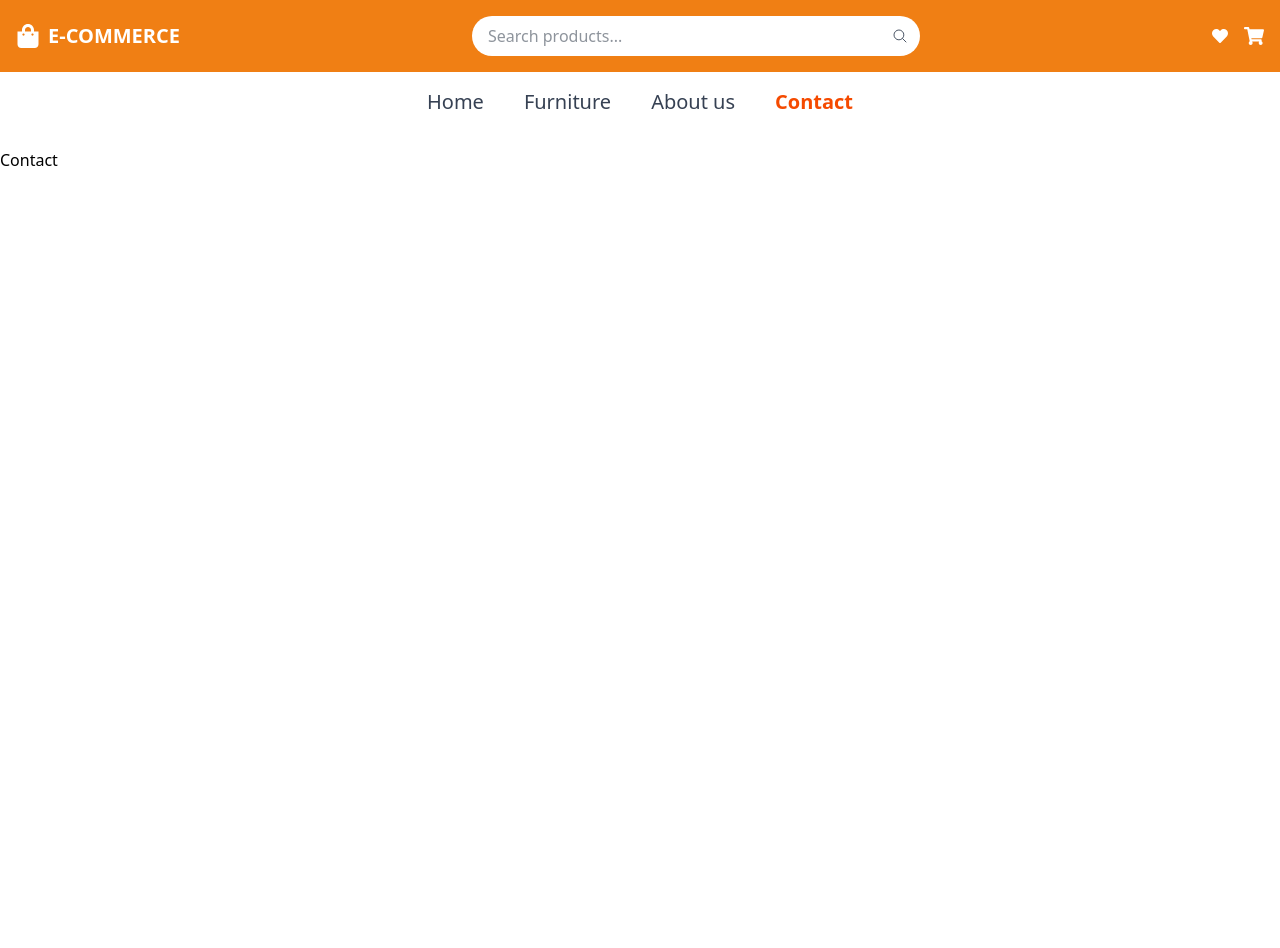
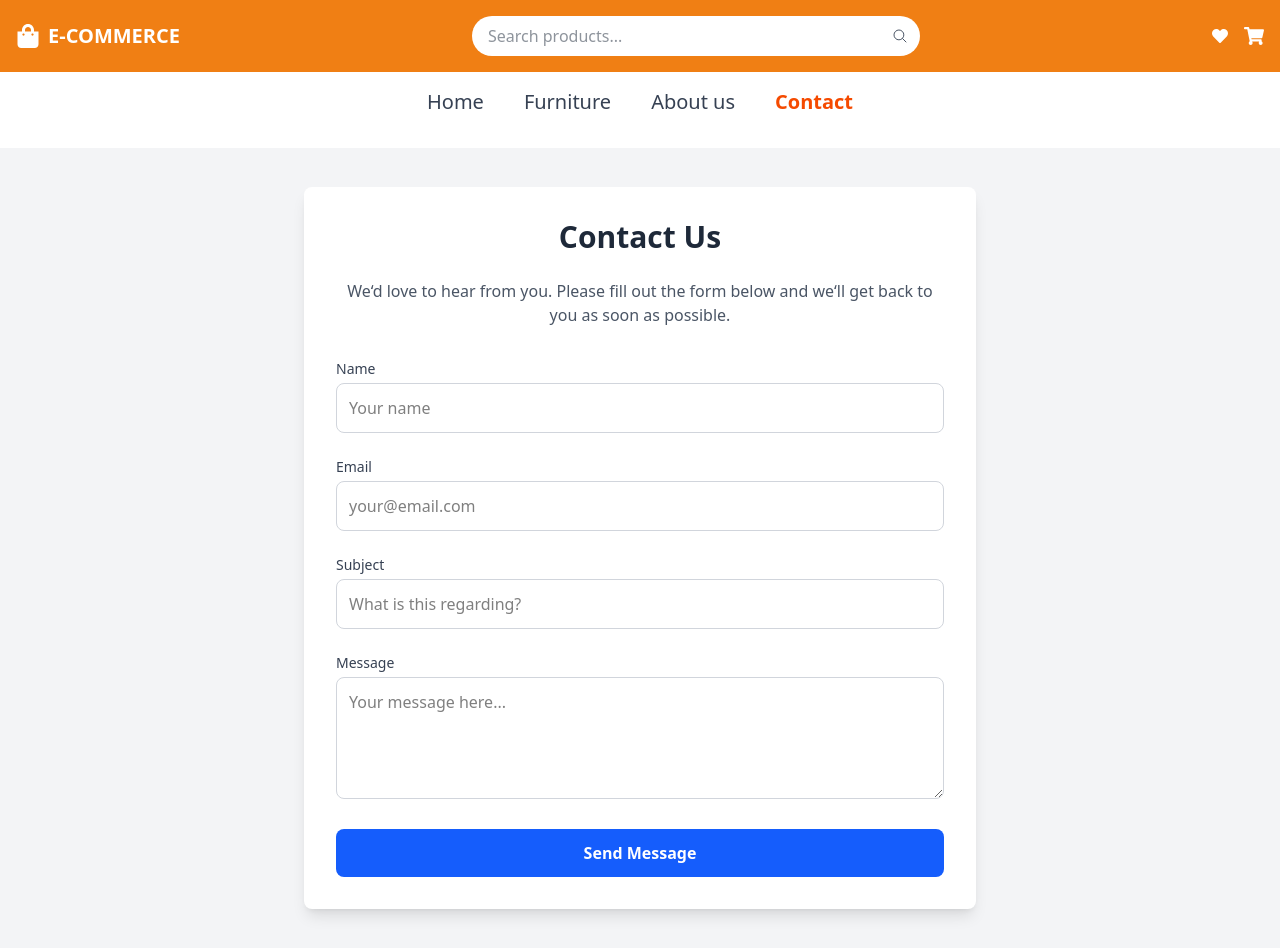
Before and after one commit to ashraful-rahat/Furniture-Shop-client, a React (Vite) app: page /contact in a window 1280 px wide. Before the commit the page ends 800 px from the top, so only its background shows below. Built offline with nearby package versions, Linux system fonts and the light colour scheme.

Commit message:
few addded

```diff
--- a/src/Navbar/Navbar.jsx
+++ b/src/Navbar/Navbar.jsx
@@ -1,7 +1,7 @@
 
 import { FaHeart, FaShoppingBag, FaShoppingCart } from "react-icons/fa";
 import { IoSearchOutline } from "react-icons/io5";
-import { NavLink } from "react-router-dom";
+import { Link, NavLink } from "react-router-dom";
 
 const Navbar = () => {
   return (
@@ -34,9 +34,9 @@ const Navbar = () => {
           <button className="hover:text-gray-200 transition-colors" aria-label="Wishlist">
             <FaHeart />
           </button>
-          <button className="hover:text-gray-200 transition-colors" aria-label="Shopping Cart">
+          <Link to='/cart' className="hover:text-gray-200 transition-colors" aria-label="Shopping Cart">
             <FaShoppingCart  size={20}/>
-          </button>
+          </Link>
         </div>
       </div>
 
--- /dev/null
+++ b/src/Pages/Cart.jsx
@@ -0,0 +1,11 @@
+
+
+const Cart = () => {
+    return (
+        <div>
+            Cart
+        </div>
+    );
+};
+
+export default Cart;
--- a/src/Pages/Contact.jsx
+++ b/src/Pages/Contact.jsx
@@ -1,9 +1,74 @@
-
-
 const Contact = () => {
   return (
-    <div>
-      Contact
+    <div className="flex items-center justify-center min-h-screen bg-gray-100 p-4">
+      <div className="w-full max-w-2xl p-8 bg-white rounded-lg shadow-lg">
+        <h1 className="text-3xl font-bold text-center text-gray-800 mb-6">Contact Us</h1>
+        <p className="text-center text-gray-600 mb-8">
+          We&lsquo;d love to hear from you. Please fill out the form below and we&lsquo;ll get back to you as soon as possible.
+        </p>
+        <form className="space-y-6">
+          <div>
+            <label htmlFor="name" className="block text-sm font-medium text-gray-700 mb-1">
+              Name
+            </label>
+            <input
+              type="text"
+              id="name"
+              name="name"
+              placeholder="Your name"
+              required
+              className="w-full p-3 border border-gray-300 rounded-lg focus:outline-none focus:ring-2 focus:ring-blue-500"
+            />
+          </div>
+          <div>
+            <label htmlFor="email" className="block text-sm font-medium text-gray-700 mb-1">
+              Email
+            </label>
+            <input
+              type="email"
+              id="email"
+              name="email"
+              placeholder="your@email.com"
+              required
+              className="w-full p-3 border border-gray-300 rounded-lg focus:outline-none focus:ring-2 focus:ring-blue-500"
+            />
+          </div>
+          <div>
+            <label htmlFor="subject" className="block text-sm font-medium text-gray-700 mb-1">
+              Subject
+            </label>
+            <input
+              type="text"
+              id="subject"
+              name="subject"
+              placeholder="What is this regarding?"
+              required
+              className="w-full p-3 border border-gray-300 rounded-lg focus:outline-none focus:ring-2 focus:ring-blue-500"
+            />
+          </div>
+          <div>
+            <label htmlFor="message" className="block text-sm font-medium text-gray-700 mb-1">
+              Message
+            </label>
+            <textarea
+              id="message"
+              name="message"
+              rows="4"
+              placeholder="Your message here..."
+              required
+              className="w-full p-3 border border-gray-300 rounded-lg focus:outline-none focus:ring-2 focus:ring-blue-500"
+            />
+          </div>
+          <div>
+            <button
+              type="submit"
+              className="w-full py-3 bg-blue-600 text-white font-semibold rounded-lg hover:bg-blue-700 transition duration-200"
+            >
+              Send Message
+            </button>
+          </div>
+        </form>
+      </div>
     </div>
   );
 };
--- a/src/Routes/Routes.jsx
+++ b/src/Routes/Routes.jsx
@@ -1,6 +1,7 @@
 import { createBrowserRouter } from "react-router-dom";
 import MainLayOut from "../Layout/MainLayOut";
 import About from "../Pages/About";
+import Cart from "../Pages/Cart";
 import Contact from "../Pages/Contact";
 import Furniture from "../Pages/Furniture";
 import FurnitureDetails from "../Pages/FurnitureDetails";
@@ -30,6 +31,10 @@ const router =createBrowserRouter([
                 element: <Contact></Contact>,
               },
               {
+                path: "/cart",
+                element: <Cart></Cart>,
+              },
+              {
                 path: "/furniture/:id",
                 element:<FurnitureDetails></FurnitureDetails>,
               },
```
